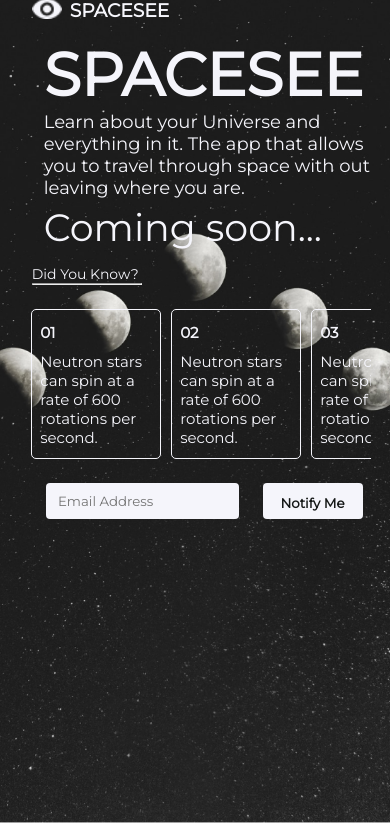
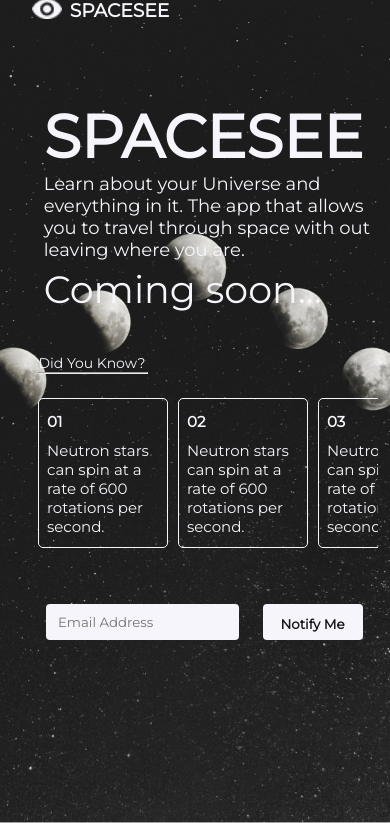
Before and after one commit to Caleb335/notifyme, a PHP site: page / in a window 390 px wide. Shown: the part 21-844 px from the top of the page. Run offline with PHP 8.4, Linux system fonts and the light colour scheme; data that the repository does not hold is empty.

Commit message:
horizontal scroll

```diff
--- a/css/app.css
+++ b/css/app.css
@@ -225,8 +225,9 @@ form > div {
     }
 
     #main {
-        margin-top: -10%;
+        margin-top: 6%;
     }
+
     .hero-intro h1 {
         font-size: 60px;
         padding-top: 15px;
@@ -248,10 +249,16 @@ form > div {
         width: 350px;
         margin-left: -3%;
         display: flex;
+        overflow-x: auto;
+    }
+
+    .facts-container::-webkit-scrollbar {
+        display: none;
     }
 
     .facts {
-        margin-top: 4%;
+        margin-top: 12%;
+        margin-left: 2%;
     }
 
     .fact-box {
@@ -268,6 +275,10 @@ form > div {
         margin-left: 10px;
     }
 
+    #form {
+        margin-top: 9%;
+    }
+
     form input {
         width: 100%;
         margin-bottom: 3%;
```
